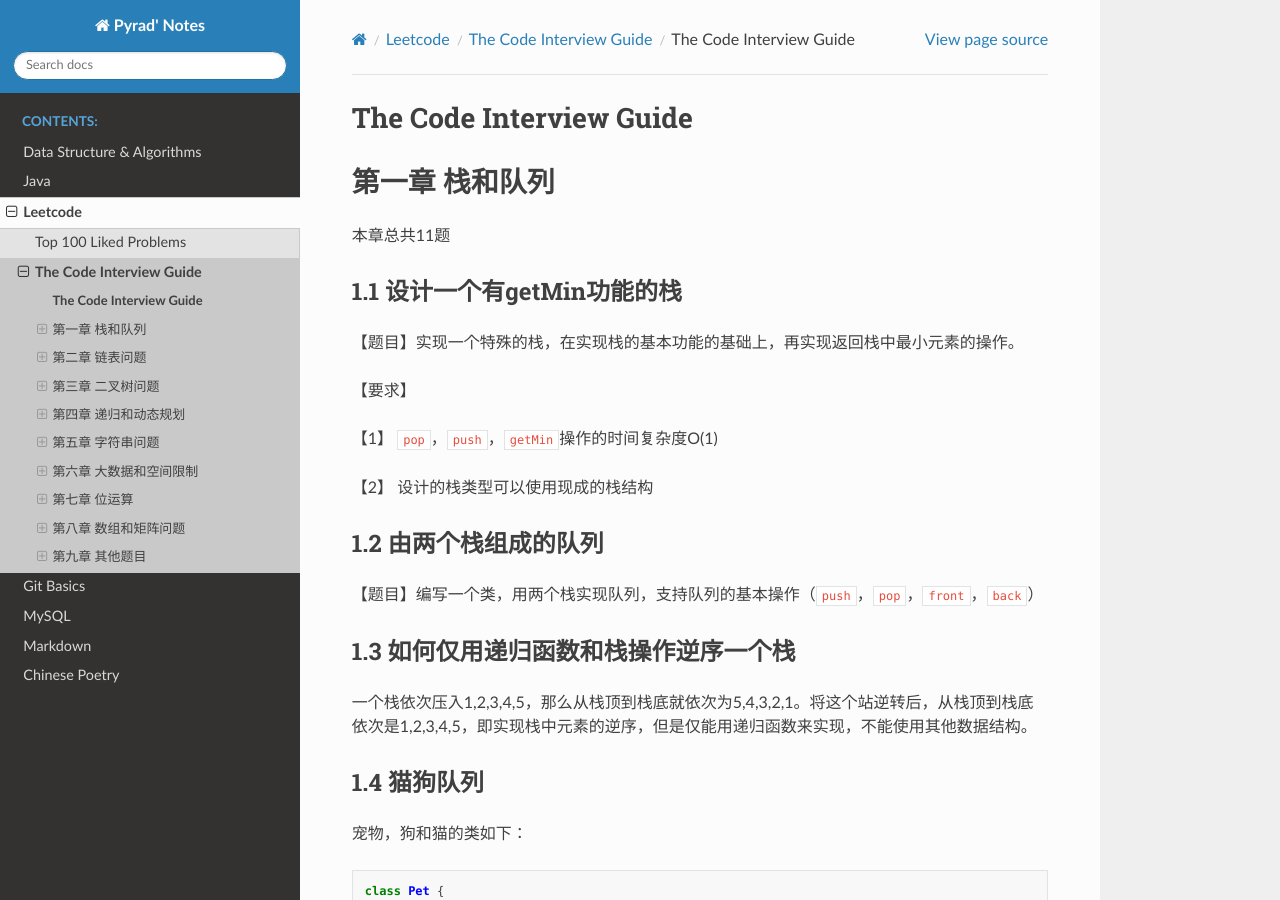
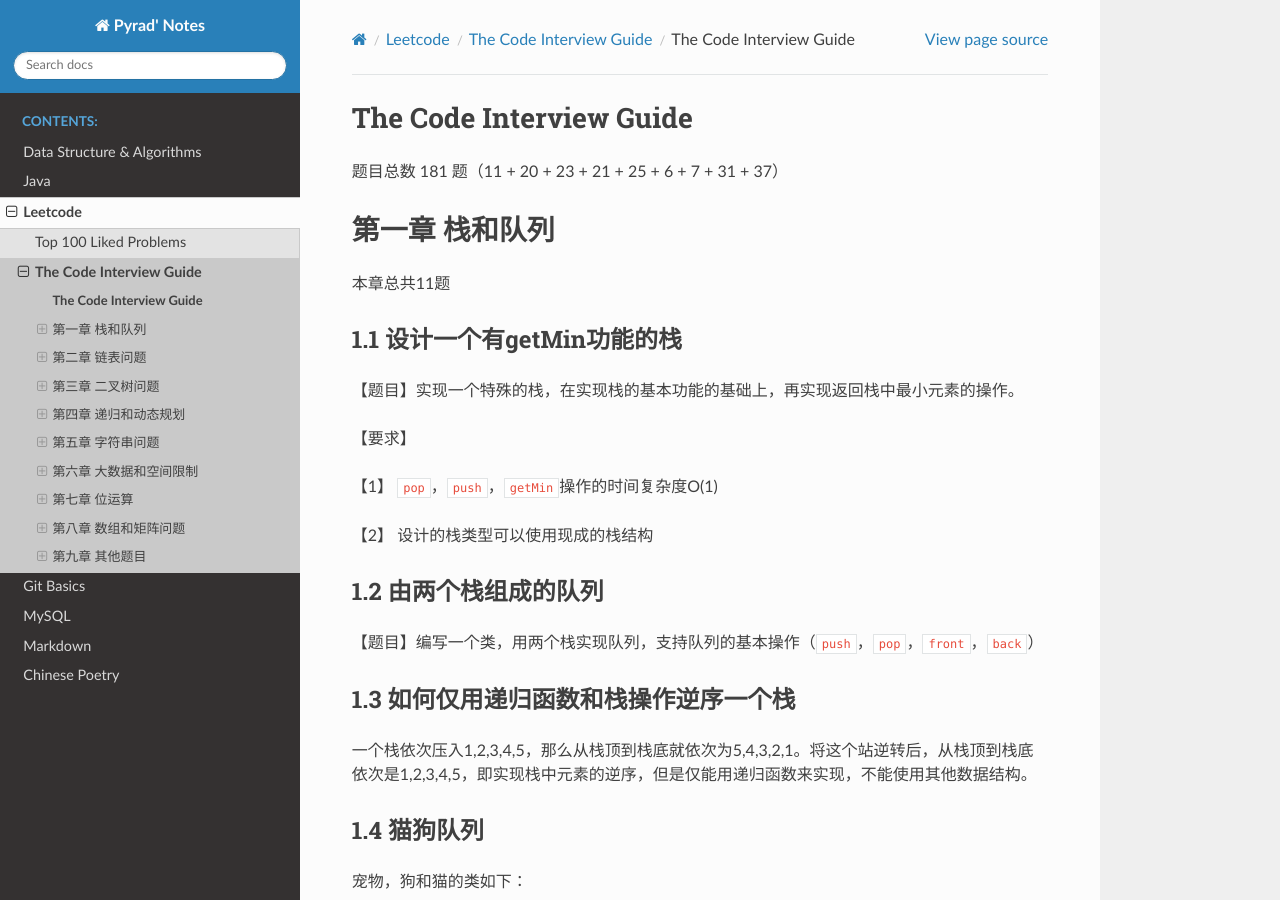
Before and after one commit to Pyrad/pyradnotes, a Sphinx documentation site: the page built from source/Leetcode/CodeInterviewGuide/CodeInterviewGuide.md, in a window 1280 px wide and 900 px high. Built offline with Sphinx 7.4.7 and the Read the Docs theme 2.0.0, drawn with Linux system fonts in a browser that asks for light colours.

Commit message:
Total question number

```diff
--- a/source/Leetcode/CodeInterviewGuide/CodeInterviewGuide.md
+++ b/source/Leetcode/CodeInterviewGuide/CodeInterviewGuide.md
@@ -1,6 +1,6 @@
 # The Code Interview Guide
 
-
+题目总数 181 题（11 + 20 + 23 + 21 + 25 + 6 + 7 + 31 + 37）
 
 
 
```
